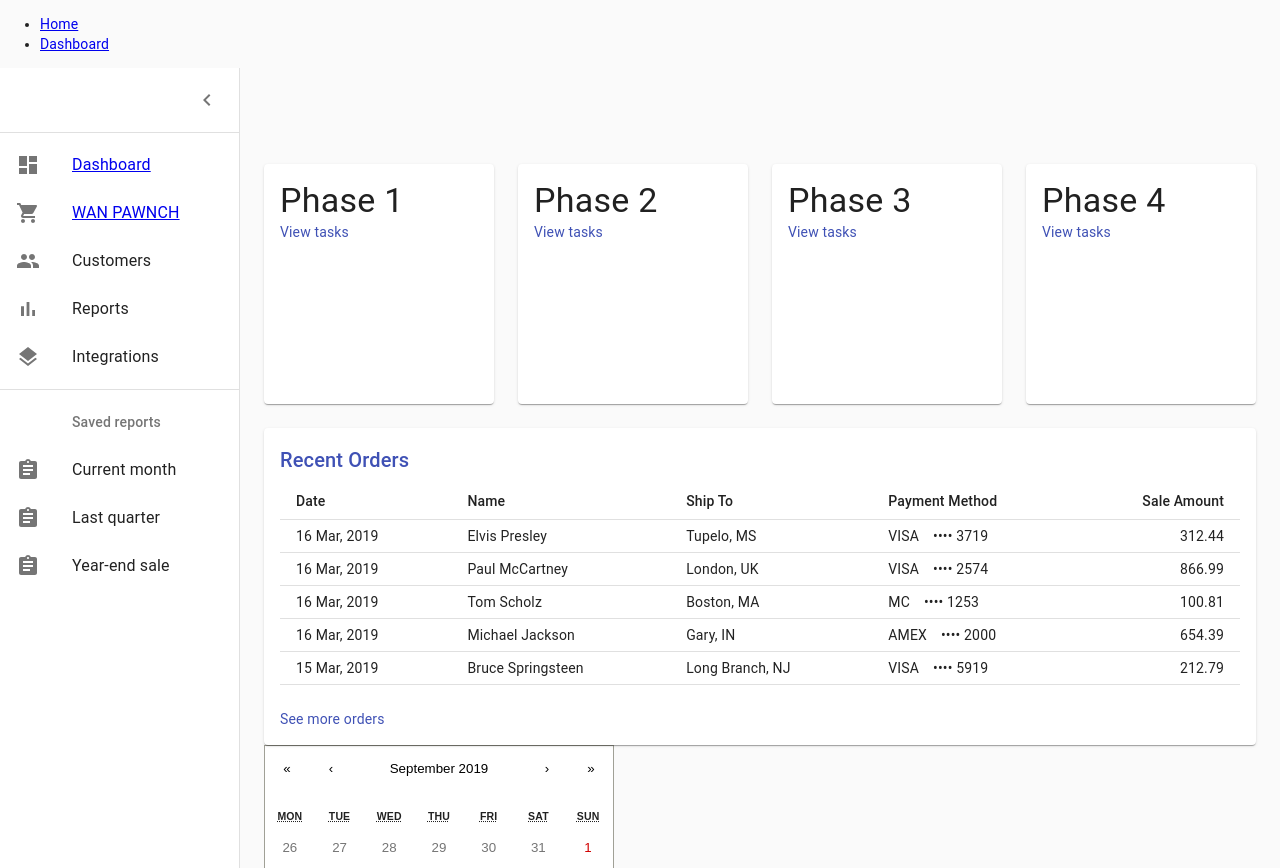
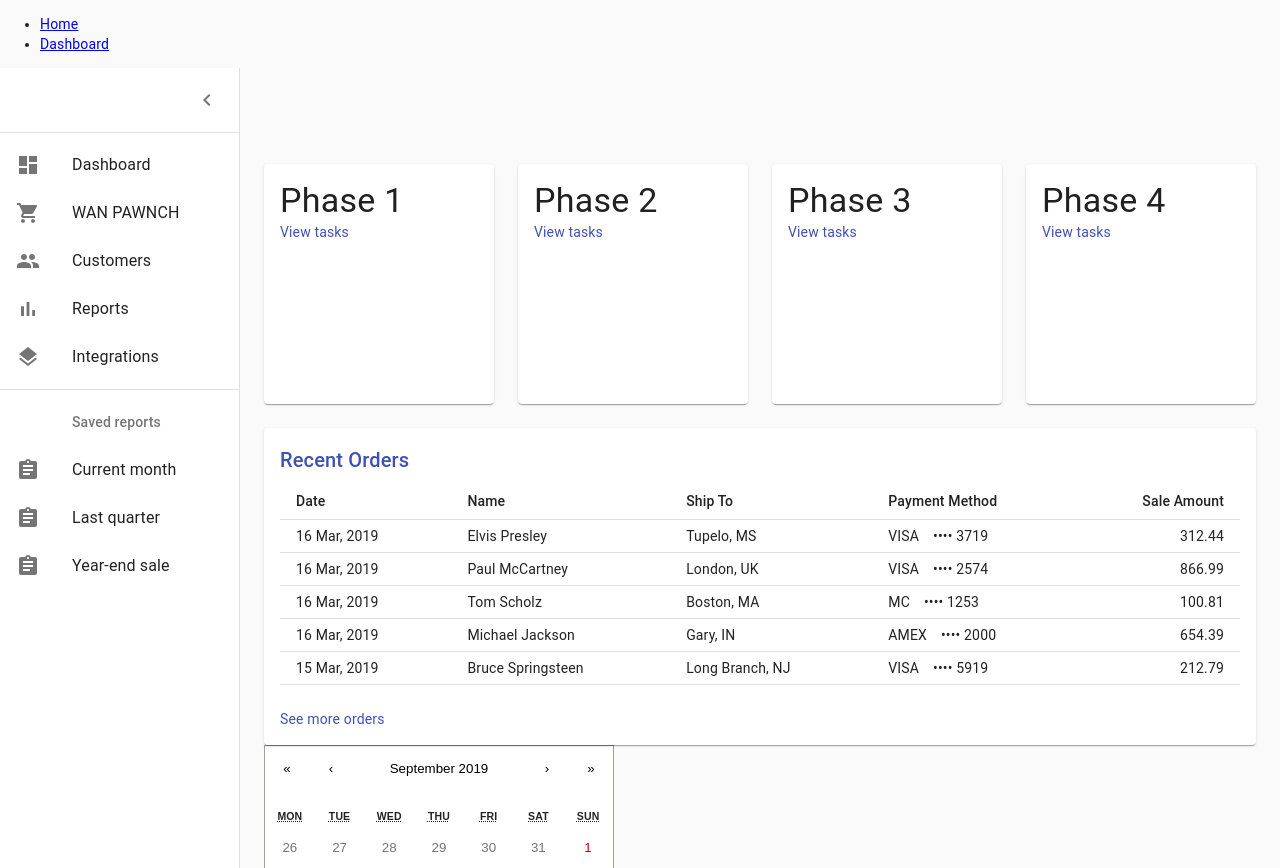
Before and after one commit to delaware19/team-2, a React (Create React App) app in the folder rise-up/: page /dashboard in a window 1280 px wide. Built offline with nearby package versions, Linux system fonts and the light colour scheme.

Commit message:
modularized navigation

```diff
--- a/rise-up/src/App.js
+++ b/rise-up/src/App.js
@@ -9,19 +9,8 @@ import { BrowserRouter as Router, Switch, Route, Link } from "react-router-dom";
 function App() {
   return (
     <Router>
-    <div>
-      <nav>
-        <ul>
-          <li>
-            <Link to="/">Home</Link>
-          </li>
-          <li>
-            <Link to="/dashboard">Dashboard</Link>
-          </li>
-        </ul>
-      </nav>
-            {/* A <Switch> looks through its children <Route>s and
-            renders the first one that matches the current URL. */}
+      <Navigation />
+      <div>
         <Switch>
           <Route path="/dashboard">
             <Dashboard />
@@ -35,8 +24,21 @@ function App() {
   );
 }
 
+function Navigation() {
+  return (
+    <ul>
+      <li>
+        <Link to="/">Home</Link>
+      </li>
+      <li>
+        <Link to="/dashboard">Dashboard</Link>
+      </li>
+    </ul>
+  );
+}
+
 function Home() {
-  return <h2>Home</h2>;
+  return <h1>test</h1>
 }
 
 export default App;
--- a/rise-up/src/components/listItems.js
+++ b/rise-up/src/components/listItems.js
@@ -14,23 +14,18 @@ import { Link } from 'react-router-dom';
 
 export const mainListItems = (
   <div>
-    <Link to='/'>
-
       <ListItem button>
         <ListItemIcon>
           <DashboardIcon />
         </ListItemIcon>
         <ListItemText primary="Dashboard" />
       </ListItem>
-    </Link>
-    <Link to='test'>
       <ListItem button>
           <ListItemIcon>
             <ShoppingCartIcon />
           </ListItemIcon>
           <ListItemText primary="WAN PAWNCH" />
       </ListItem>
-    </Link>
     <ListItem button>
       <ListItemIcon>
         <PeopleIcon />
```
